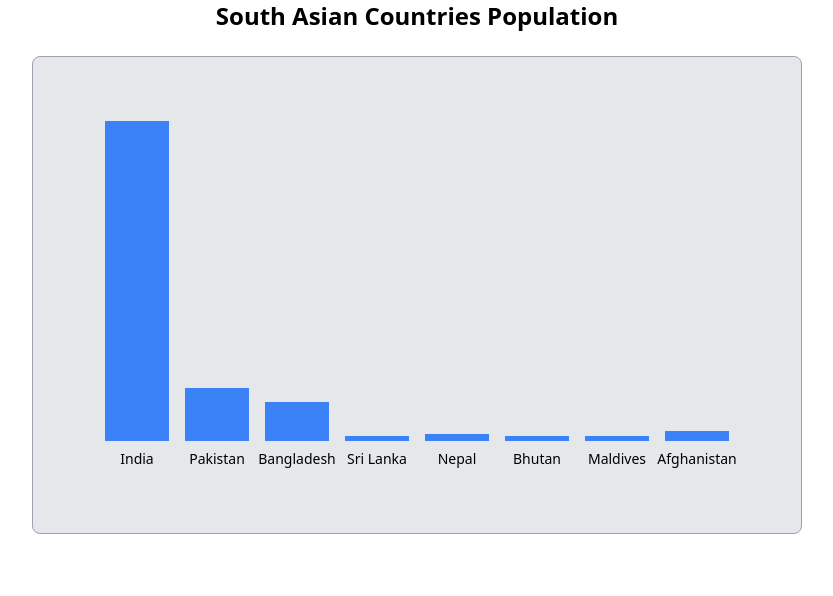
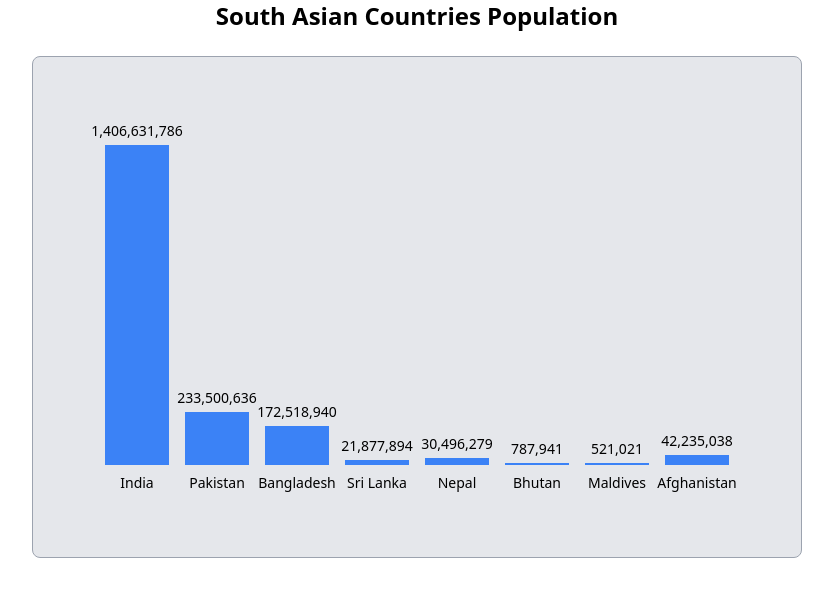
Before and after one commit to puspa955/chart, a Next.js app: page / in a window 1280 px wide. Shown: the top 596 px of the page, without its empty margins (223-1056 px from the left). Built offline with nearby package versions, Linux system fonts and the light colour scheme.

Commit message:
number given

```diff
--- a/app/page.js
+++ b/app/page.js
@@ -1,7 +1,5 @@
-// components/BarChart.js
 import React from 'react';
 
-// Population data for South Asian countries
 const southAsianCountries = [
   { name: 'India', population: 1406631786 },
   { name: 'Pakistan', population: 233500636 },
@@ -22,11 +20,12 @@ const BarChart = () => {
       <div className="flex justify-center items-end h-100 bg-gray-200 p-16 rounded-lg border border-gray-400">
         {southAsianCountries.map((country) => (
           <div key={country.name} className="flex flex-col items-center" style={{ width: '80px' }}>
+            <p className="mb-1 text-sm text-center">{country.population.toLocaleString()}</p>
             <div
               className="bg-blue-500 w-16"
               style={{
                 height: `${(country.population / maxPopulation) * 320}px`,
-                minHeight: '5px',
+                minHeight: '2px',
               }}
             ></div>
             <p className="mt-2 text-sm text-center">{country.name}</p>
@@ -37,5 +36,4 @@ const BarChart = () => {
   );
 };
 
-
 export default BarChart;
```
